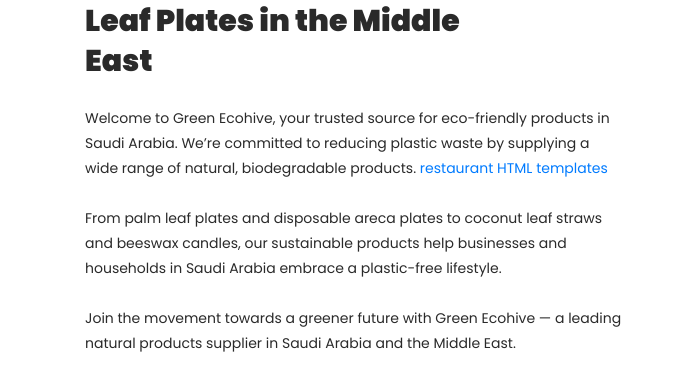
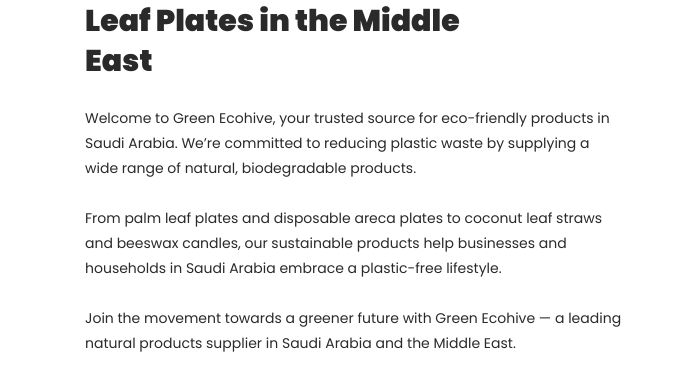
Before and after one commit to rashidt18/greenecohive, a plain HTML site: page index.html in a window 1280 px wide. Shown: the part 1037-1415 px from the top of the page, 0-680 px from the left. Drawn offline with Linux system fonts and the light colour scheme.

Commit message:
about us chage

```diff
--- a/index.html
+++ b/index.html
@@ -153,7 +153,7 @@ https://templatemo.com/tm-558-klassy-cafe
                             <h6>About Us</h6>
                             <h2>Trusted Supplier of Eco-Friendly Products & Palm Leaf Plates in the Middle East</h2>
                         </div>
-                        <p>Welcome to Green Ecohive, your trusted source for eco-friendly products in Saudi Arabia. We’re committed to reducing plastic waste by supplying a wide range of natural, biodegradable products. <a href="https://templatemo.com/tag/restaurant" target="_blank" rel="sponsored">restaurant HTML templates</a>  <br><br>From palm leaf plates and disposable areca plates to coconut leaf straws and beeswax candles, our sustainable products help businesses and households in Saudi Arabia embrace a plastic-free lifestyle.<br><br>Join the movement towards a greener future with Green Ecohive — a leading natural products supplier in Saudi Arabia and the Middle East.</p>
+                        <p>Welcome to Green Ecohive, your trusted source for eco-friendly products in Saudi Arabia. We’re committed to reducing plastic waste by supplying a wide range of natural, biodegradable products. <!-- <a href="https://templatemo.com/tag/restaurant" target="_blank" rel="sponsored">restaurant HTML templates</a> --> <br><br>From palm leaf plates and disposable areca plates to coconut leaf straws and beeswax candles, our sustainable products help businesses and households in Saudi Arabia embrace a plastic-free lifestyle.<br><br>Join the movement towards a greener future with Green Ecohive — a leading natural products supplier in Saudi Arabia and the Middle East.</p>
                         <div class="row">
                             <div class="col-4">
                                 <img src="assets/images/about-thumb-01.jpg" alt="">
```
